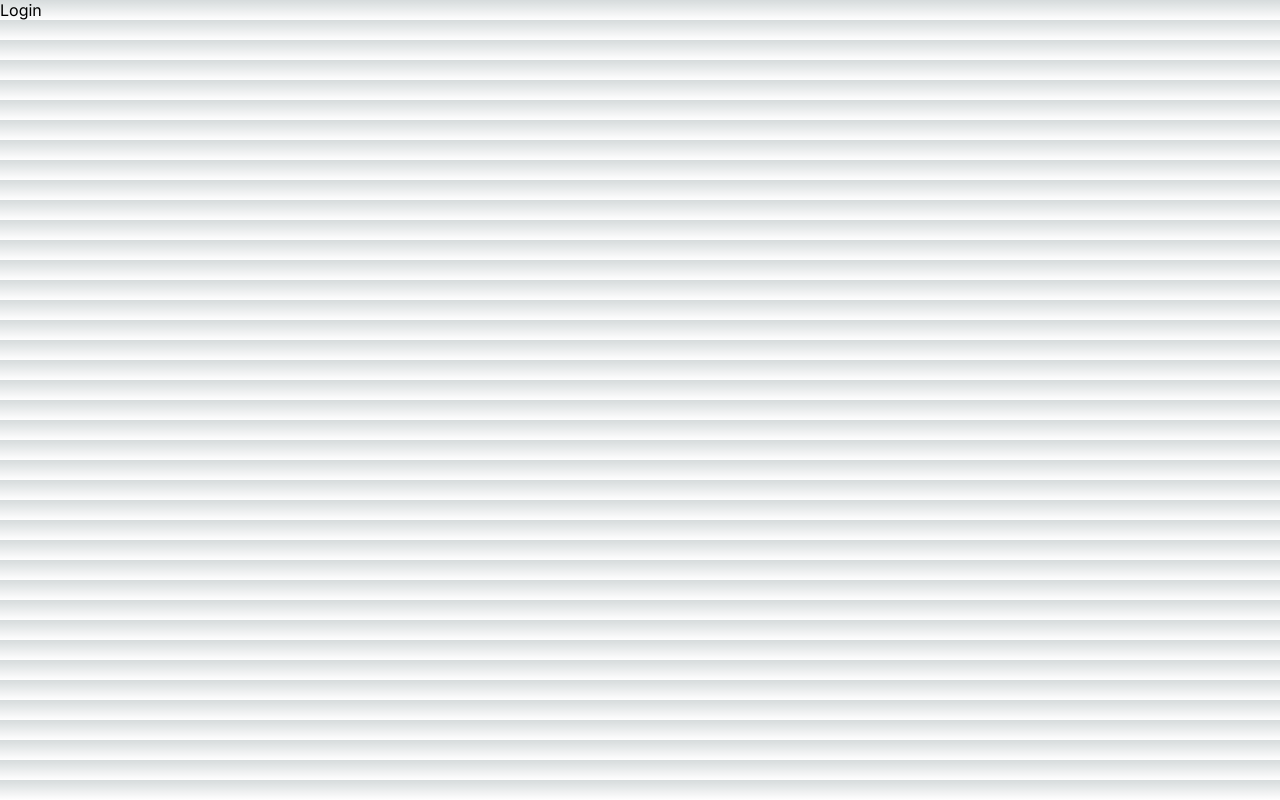
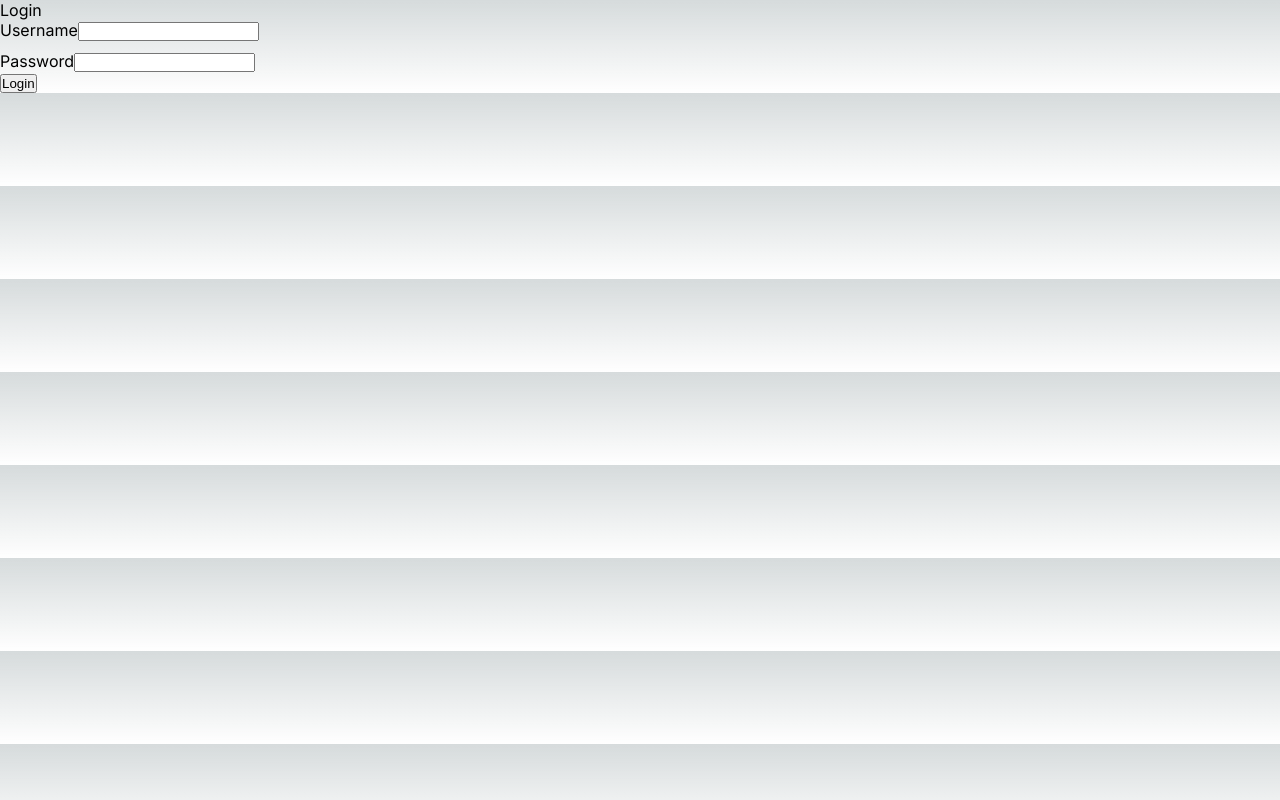
Before and after one commit to andysitu/budgeting, a Next.js app in the folder ui/: page /login in a window 1280 px wide. Built offline with nearby package versions, Linux system fonts and the light colour scheme.

Commit message:
Remove duplicate MapIdentityApi

```diff
--- a/ui/app/login/page.tsx
+++ b/ui/app/login/page.tsx
@@ -1,7 +1,50 @@
+"use client";
+
+import { useState } from "react";
+
 function Login() {
+  const [username, setUsername] = useState("");
+  const [password, setPassword] = useState("");
+
   return (
     <div>
       <div>Login</div>
+
+      <form
+        onSubmit={async (e) => {
+          e.preventDefault();
+
+          const response = await fetch("/api/account/login", {
+            method: "POST",
+            mode: "cors",
+
+            body: JSON.stringify({
+              username,
+              email: username,
+              password,
+            }),
+            headers: {
+              "Content-Type": "application/json",
+            },
+          });
+
+          console.log("response", response);
+        }}
+      >
+        <div style={{ marginBottom: "10px" }}>
+          <label htmlFor="username-input">Username</label>
+          <input type="text" id="username-input" name="username" />
+        </div>
+
+        <div>
+          <label htmlFor="password-input">Password</label>
+          <input type="password" id="password-input" name="password" />
+        </div>
+
+        <div>
+          <button type="submit">Login</button>
+        </div>
+      </form>
     </div>
   );
 }
```
Also changed, not shown: 1 other file (tests, documents, lock files or other folders).
